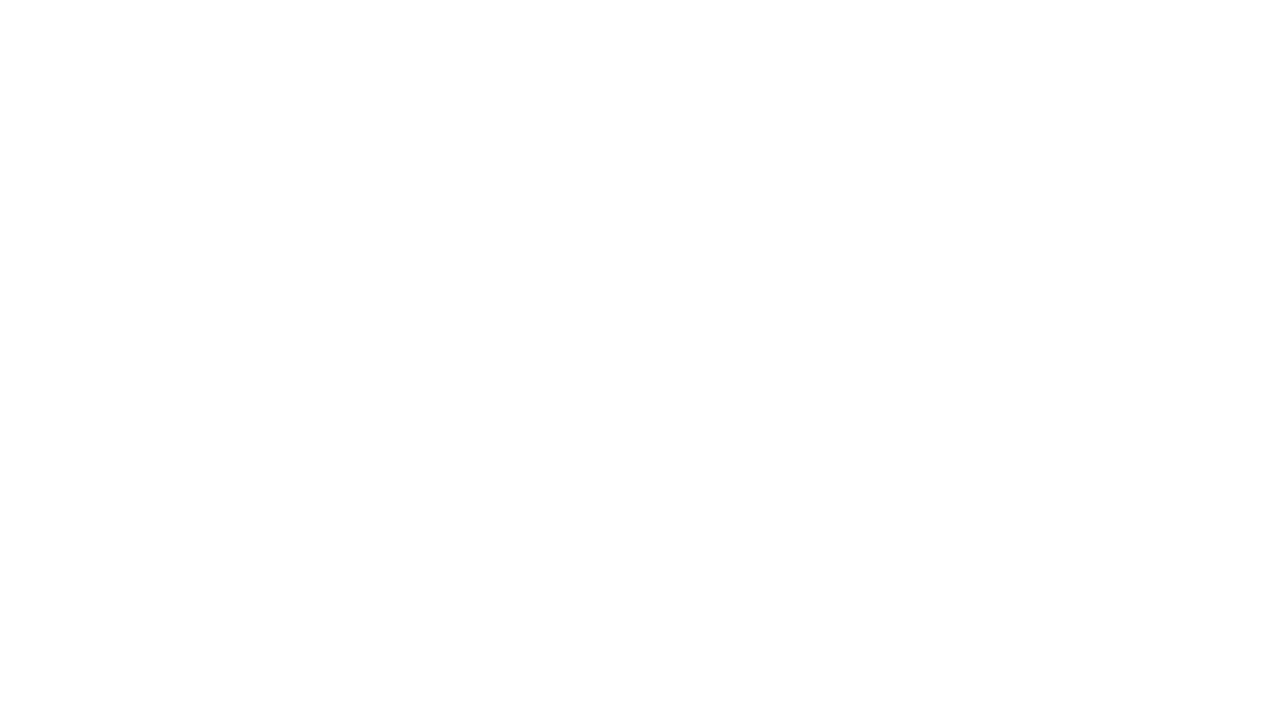
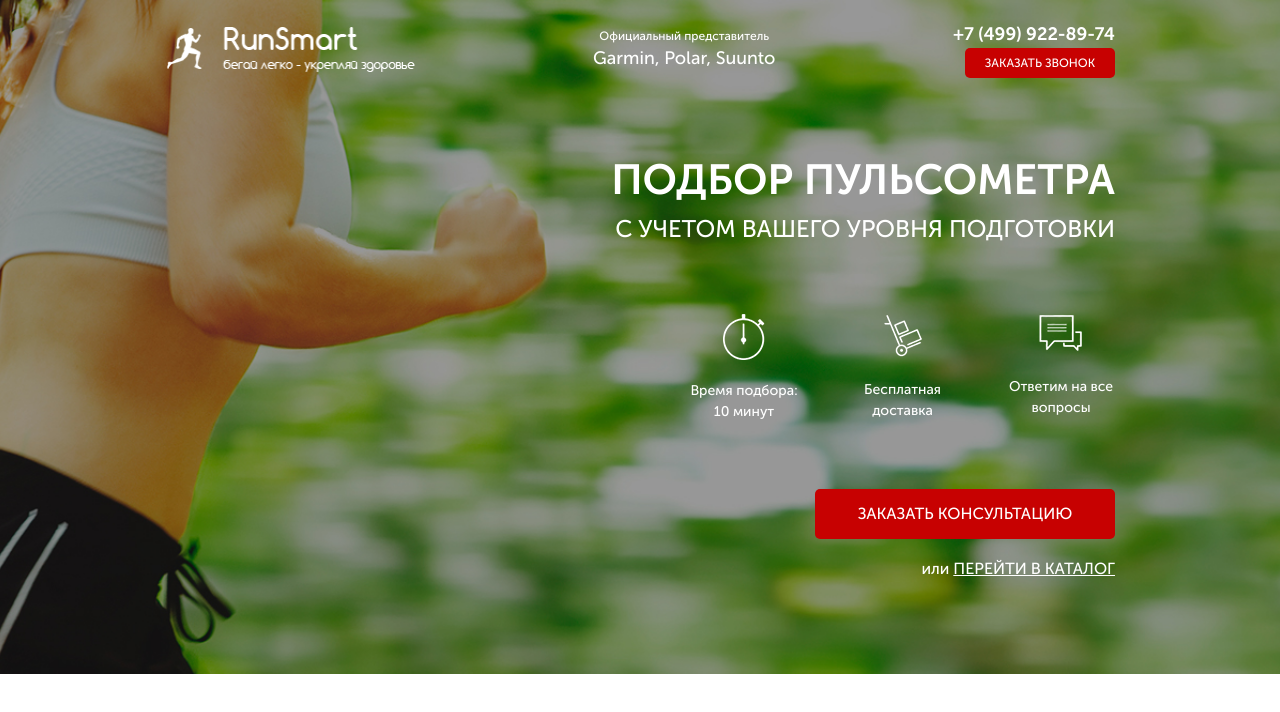
Before and after one commit to Yomfk/Pulse, a website: page src/index.html in a window 1280 px wide. Drawn offline with Linux system fonts and the light colour scheme; files whose address does not match are found by name.

Commit message:
pulse step one

```diff
--- a/package.json
+++ b/package.json
@@ -14,7 +14,9 @@
         "gulp-autoprefixer": "^7.0.1",
         "gulp-clean-css": "^4.3.0",
         "gulp-cli": "^2.2.1",
-    "gulp-sass": "^4.1.0"
+        "gulp-concat": "^2.6.1",
+        "gulp-sass": "^4.1.0",
+        "node-sass": "^4.14.1"
     },
     "dependencies": {
         "gulp-rename": "^2.0.0"
--- a/src/index.html
+++ b/src/index.html
@@ -1,5 +1,5 @@
 <!DOCTYPE html>
-<html lang="en">
+<html lang="ru">
 
 <head>
     <meta charset="UTF-8">
@@ -8,10 +8,47 @@
     <link rel="stylesheet" href="css/bootstrap-reboot.min.css">
     <link rel="stylesheet" href="css/fonts.css">
     <link rel="stylesheet" href="css/style.min.css">
-    <title>Document</title>
+    <title>Pulse</title>
 </head>
 
 <body>
+    <div class="promo">
+        <div class="container">
+            <header class="header">
+                <a href="#" class="header__logo">
+                    <img src="icons/running-man.png" alt="runningman">
+                </a>
+                <div class="header__official">
+                    Официальный представитель
+                    <span>Garmin, Polar, Suunto</span>
+                </div>
+                <div class="header__contacts">
+                    <a href="tel:+74999228974" class="header__phone">+7 (499) 922-89-74</a>
+                    <button class="button">Заказать звонок</button>
+                </div>
+            </header>
+            <div class="promo__wrapper">
+                <h1 class="promo__header">Подбор Пульсометра</h1>
+                <h2 class="promo__subheader">с учетом вашего уровня подготовки</h2>
+                <div class="promo__icons">
+                    <div class="promo__icon">
+                        <img src="icons/timer.png" alt="timer"> Время подбора: 10 минут
+                    </div>
+                    <div class="promo__icon">
+                        <img src="icons/cart.png" alt="cart"> Бесплатная доставка
+                    </div>
+                    <div class="promo__icon">
+                        <img src="icons/messages.png" alt="messages"> Ответим на все вопросы
+                    </div>
+                </div>
+                <button class="button button_main">заказать консультацию</button>
+                <div class="promo__link">или
+                    <a href="#">перейти в каталог</a>
+                </div>
+            </div>
+
+        </div>
+    </div>
 
 </body>
 
--- a/src/sass/base/_variables.scss
+++ b/src/sass/base/_variables.scss
@@ -1 +1 @@
-$main-color: #c70101
+$main-color: #c70101;
--- /dev/null
+++ b/src/sass/blocks/_buttons.scss
@@ -0,0 +1,18 @@
+.button {
+    border-radius: 5px;
+    background-color: $main-color;
+    width: 150px;
+    height: 30px;
+    border: none;
+    font-size: 12px;
+    font-weight: 500;
+    color: rgb(255, 255, 255);
+    text-transform: uppercase;
+    text-align: center;
+    &_main {
+        margin-top: 67px;
+        width: 300px;
+        height: 50px;
+        font-size: 16px;
+    }
+}
--- /dev/null
+++ b/src/sass/blocks/_header.scss
@@ -0,0 +1,36 @@
+.header {
+    display: flex;
+    justify-content: space-between;
+    align-items: center;
+    &__logo {
+        width: 250px;
+    }
+    img {
+        width: 100%;
+    }
+    &__official {
+        color: #ffffff;
+        font-size: 12px;
+        font-weight: 500;
+        text-align: center;
+        span {
+            display: block;
+            font-size: 18px;
+        }
+    }
+    &__phone {
+        display: block;
+        color: #ffffff;
+        font-size: 18px;
+        font-weight: 700;
+        &:hover {
+            color: #ffffff;
+            text-decoration: none;
+        }
+    }
+    &__contacts {
+        display: flex;
+        flex-direction: column;
+        align-items: flex-end;
+    }
+}
--- /dev/null
+++ b/src/sass/blocks/_promo.scss
@@ -0,0 +1,55 @@
+    .promo {
+        min-height: 650px;
+        padding: 21px 0 93px 0;
+        background: url(../../img/bg1.jpg) center (center/cover) no-repeat;
+        &__wrapper {
+            display: flex;
+            flex-direction: column;
+            align-items: flex-end;
+            margin-top: 90px;
+        }
+        &__header {
+            color: #ffffff;
+            font-size: 42px;
+            font-weight: 700;
+            line-height: 24px;
+            text-transform: uppercase;
+        }
+        &__subheader {
+            margin-top: 17px;
+            color: #ffffff;
+            font-size: 24px;
+            font-weight: 500;
+            line-height: 24px;
+            text-transform: uppercase;
+        }
+        &__icons {
+            margin-top: 65px;
+            width: 425px;
+            display: flex;
+            justify-content: space-between;
+        }
+        &__icon {
+            width: 108px;
+            text-align: center;
+            color: #ffffff;
+            font-size: 14px;
+            font-weight: 500;
+            img {
+                display: block;
+                margin: 0 auto;
+                margin-bottom: 20px;
+            }
+        }
+        &__link {
+            color: #ffffff;
+            font-size: 16px;
+            font-weight: 500;
+            margin-top: 18px;
+            a {
+                color: #ffffff;
+                text-decoration: underline;
+                text-transform: uppercase;
+            }
+        }
+    }
--- a/src/sass/blocks/style.scss
+++ /dev/null
@@ -1,4 +0,0 @@
-@import 'base/variables';
-* {
-    font-family: 'Museo Sans Cyrl', sans-serif;
-}
--- /dev/null
+++ b/src/sass/style.scss
@@ -0,0 +1,13 @@
+@import 'base/variables';
+* {
+    font-family: 'Museo Sans Cyrl', sans-serif;
+}
+
+.container {
+    max-width: 950px;
+    margin: 0 auto;
+}
+
+@import 'blocks/promo';
+@import 'blocks/header';
+@import 'blocks/buttons';
```
Also changed, not shown: src/css/blocks/header.min.css (added), src/css/style.min.css, src/img/pulse/polar.jpg (added), src/img/pulse/polar2.jpg (added), src/sass/css/header.min.css (added), 3 other files. Lines whose indentation alone changed are shown as unchanged.
